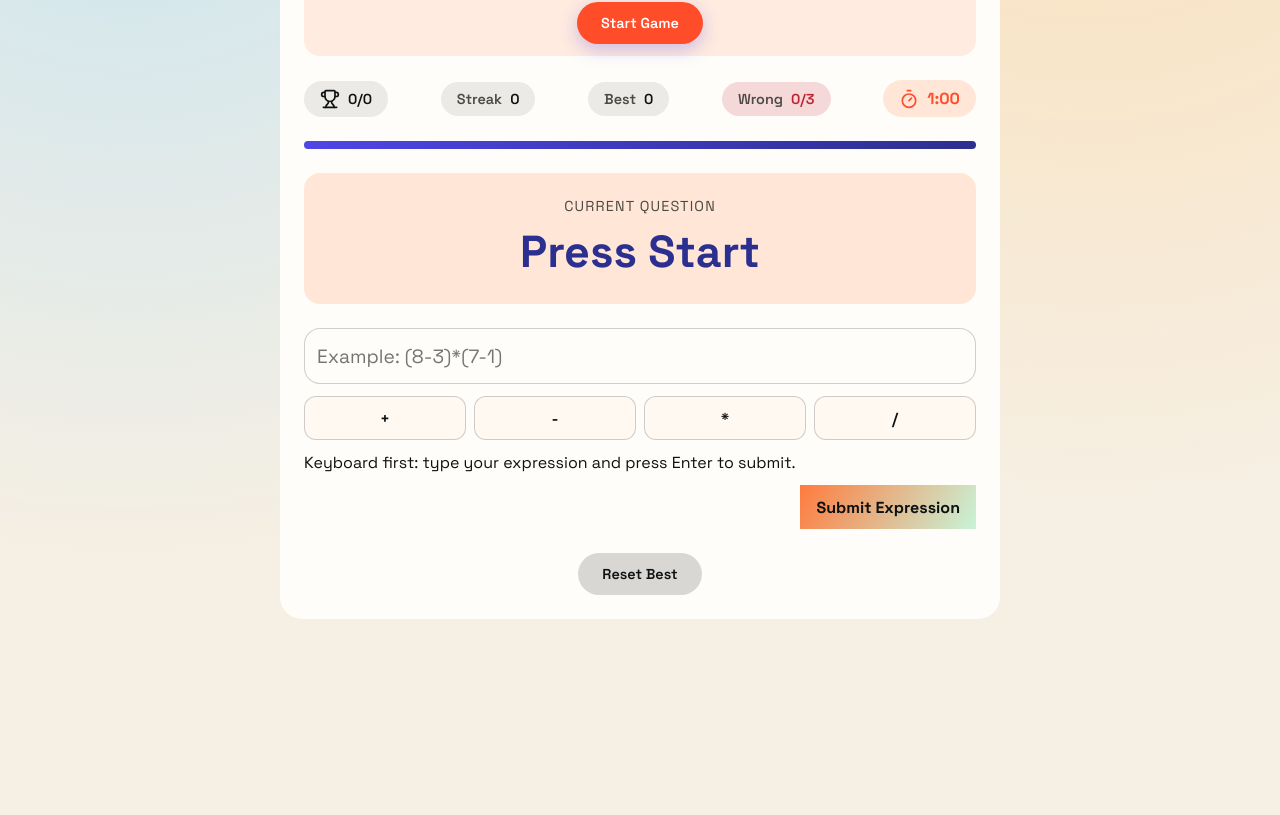
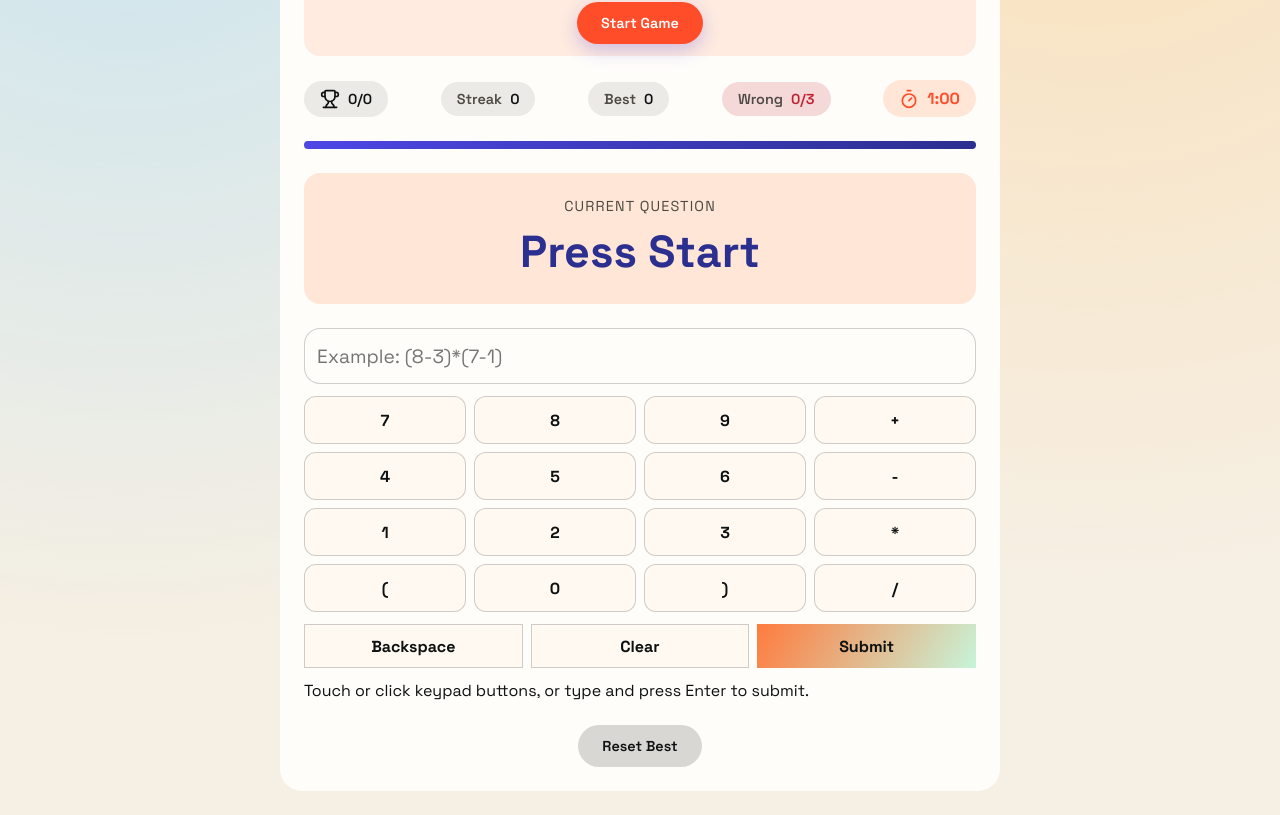
Before and after one commit to lbi-dag/mathgames, a React (Vite) app: page /target-24 in a window 1280 px wide. Shown: the part 390-1205 px from the top of the page. Before the commit the page ends 1033 px from the top, so only its background shows below. Built offline with nearby package versions, Linux system fonts and the light colour scheme.

Commit message:
Make Target 24 input mouse and touch friendly

```diff
--- a/src/games/target-24/Target24AnswerInput.module.css
+++ b/src/games/target-24/Target24AnswerInput.module.css
@@ -19,30 +19,36 @@
   outline-offset: 2px;
 }
 
-.operators {
+.keypad {
   display: grid;
-  grid-template-columns: repeat(4, minmax(44px, 1fr));
+  grid-template-columns: repeat(4, minmax(54px, 1fr));
   gap: var(--space-2);
 }
 
-.operatorButton {
+.keypadButton {
   border: 1px solid var(--border-strong);
   background: var(--surface-elevated);
   color: var(--ink);
   border-radius: var(--radius-sm);
-  min-height: 44px;
-  font-weight: 600;
-}
-
-.helpText {
-  margin: 0;
-  color: var(--ink-muted);
-  font-size: var(--text-xs);
+  min-height: 48px;
+  font-size: var(--text-md);
+  font-weight: 700;
 }
 
 .actions {
-  display: flex;
-  justify-content: flex-end;
+  display: grid;
+  grid-template-columns: repeat(3, minmax(0, 1fr));
+  gap: var(--space-2);
+}
+
+.secondaryButton {
+  border: 1px solid var(--border-strong);
+  background: var(--surface-elevated);
+  color: var(--ink);
+  border-radius: var(--radius-pill);
+  min-height: 44px;
+  padding: 0 var(--space-3);
+  font-weight: 700;
 }
 
 .submitButton {
@@ -51,6 +57,12 @@
   color: var(--accent-ink);
   border-radius: var(--radius-pill);
   min-height: 44px;
-  padding: 0 var(--space-4);
+  padding: 0 var(--space-3);
   font-weight: 700;
 }
+
+.helpText {
+  margin: 0;
+  color: var(--ink-muted);
+  font-size: var(--text-xs);
+}
--- a/src/games/target-24/Target24AnswerInput.tsx
+++ b/src/games/target-24/Target24AnswerInput.tsx
@@ -1,4 +1,4 @@
-import { type KeyboardEvent, useEffect, useRef } from "react";
+import { type KeyboardEvent } from "react";
 import styles from "./Target24AnswerInput.module.css";
 
 type Target24AnswerInputProps = {
@@ -8,21 +8,39 @@ type Target24AnswerInputProps = {
   disabled: boolean;
 };
 
-const QUICK_OPERATORS = ["+", "-", "*", "/"] as const;
+const EXPRESSION_KEYS = [
+  "7",
+  "8",
+  "9",
+  "+",
+  "4",
+  "5",
+  "6",
+  "-",
+  "1",
+  "2",
+  "3",
+  "*",
+  "(",
+  "0",
+  ")",
+  "/",
+] as const;
 
 export default function Target24AnswerInput({ value, onChange, onSubmit, disabled }: Target24AnswerInputProps) {
-  const inputRef = useRef<HTMLInputElement>(null);
+  const appendToken = (token: string) => {
+    if (disabled) return;
+    onChange(`${value}${token}`);
+  };
 
-  useEffect(() => {
-    if (!disabled) {
-      inputRef.current?.focus();
-    }
-  }, [disabled]);
+  const handleBackspace = () => {
+    if (disabled || value.length === 0) return;
+    onChange(value.slice(0, -1));
+  };
 
-  const appendOperator = (operator: (typeof QUICK_OPERATORS)[number]) => {
-    if (disabled) return;
-    onChange(`${value}${operator}`);
-    inputRef.current?.focus();
+  const handleClear = () => {
+    if (disabled || value.length === 0) return;
+    onChange("");
   };
 
   const handleInputKeyDown = (event: KeyboardEvent<HTMLInputElement>) => {
@@ -34,7 +52,6 @@ export default function Target24AnswerInput({ value, onChange, onSubmit, disable
   return (
     <div className={styles.answerForm}>
       <input
-        ref={inputRef}
         type="text"
         className={styles.answerInput}
         autoComplete="off"
@@ -46,25 +63,34 @@ export default function Target24AnswerInput({ value, onChange, onSubmit, disable
         placeholder="Example: (8-3)*(7-1)"
         aria-label="Expression input"
       />
-      <div className={styles.operators}>
-        {QUICK_OPERATORS.map((operator) => (
+
+      <div className={styles.keypad}>
+        {EXPRESSION_KEYS.map((token) => (
           <button
-            key={operator}
+            key={token}
             type="button"
-            className={styles.operatorButton}
+            className={styles.keypadButton}
             disabled={disabled}
-            onClick={() => appendOperator(operator)}
+            onClick={() => appendToken(token)}
           >
-            {operator}
+            {token}
           </button>
         ))}
       </div>
-      <p className={styles.helpText}>Keyboard first: type your expression and press Enter to submit.</p>
+
       <div className={styles.actions}>
+        <button type="button" className={styles.secondaryButton} onClick={handleBackspace} disabled={disabled || !value}>
+          Backspace
+        </button>
+        <button type="button" className={styles.secondaryButton} onClick={handleClear} disabled={disabled || !value}>
+          Clear
+        </button>
         <button type="button" className={styles.submitButton} onClick={onSubmit} disabled={disabled}>
-          Submit Expression
+          Submit
         </button>
       </div>
+
+      <p className={styles.helpText}>Touch or click keypad buttons, or type and press Enter to submit.</p>
     </div>
   );
 }
```
Also changed, not shown: doc/target-24.md (+4 -4 lines).
